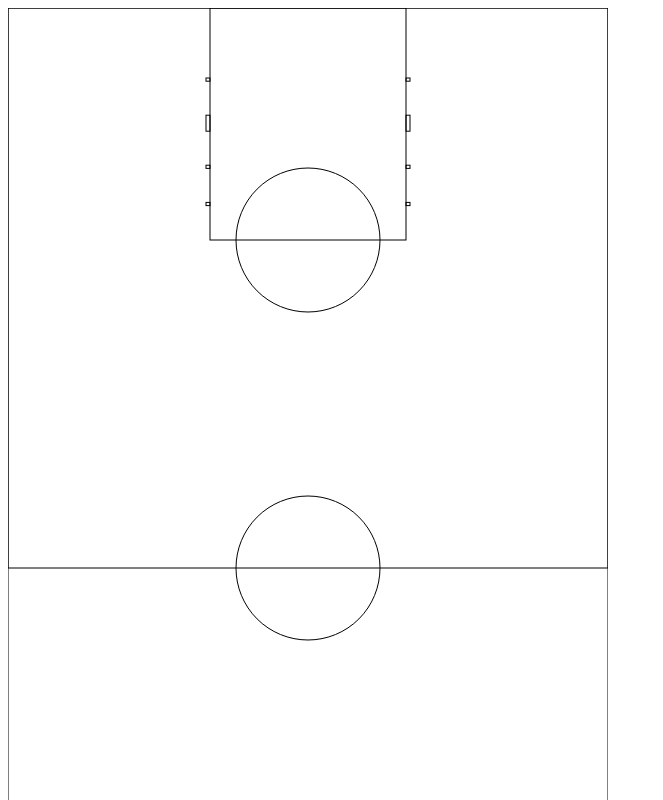
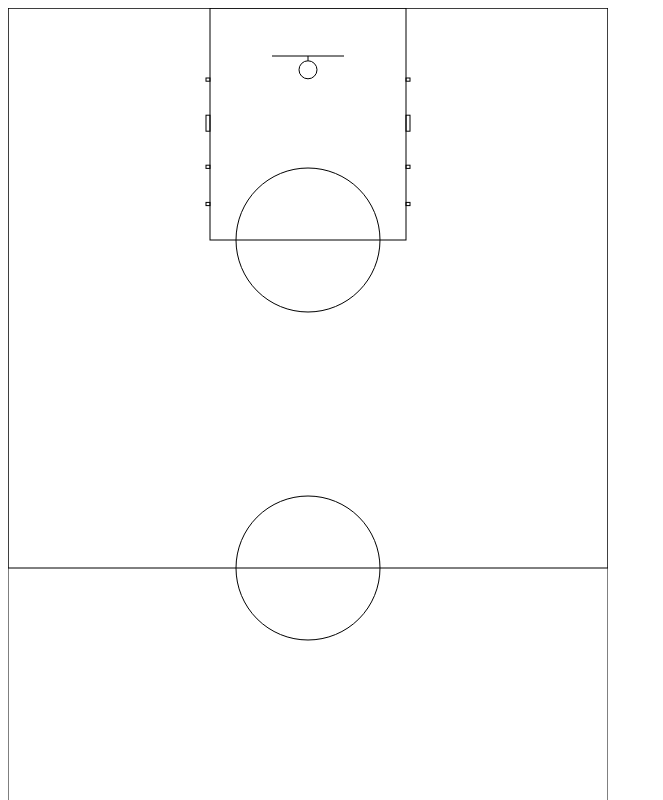
Before and after one commit to jeremyfourna/basket-strategy, a plain HTML site: page dist/index.html in a window 1280 px wide. Shown: the top 800 px of the page, without its empty margins (0-663 px from the left). Drawn offline with nearby package versions, Linux system fonts and the light colour scheme.

Commit message:
Add click event

```diff
--- a/dist/index.html
+++ b/dist/index.html
@@ -2,7 +2,7 @@
 <html lang="en">
 
   <head>
-    <title></title>
+    <title>Basket-Ball strategy</title>
   </head>
 
   <body>
--- a/dist/script.js
+++ b/dist/script.js
@@ -70,8 +70,68 @@ const courtConfig = {
 		topX: 5.05,
 		topY: 22.2,
 		width: 4.9,
-		height: 5.8
+		height: 5.8,
+		separationLines: [{
+			topX: 4.95,
+			topY: 26.25,
+			height: 0.08,
+			width: 0.1,
+		}, {
+			topX: 4.95,
+			topY: 25.32,
+			height: 0.4,
+			width: 0.1,
+		}, {
+			topX: 4.95,
+			topY: 24.07,
+			height: 0.08,
+			width: 0.1,
+		}, {
+			topX: 4.95,
+			topY: 23.14,
+			height: 0.08,
+			width: 0.1,
+		}, {
+			topX: 9.95,
+			topY: 26.25,
+			height: 0.08,
+			width: 0.1,
+		}, {
+			topX: 9.95,
+			topY: 25.32,
+			height: 0.4,
+			width: 0.1,
+		}, {
+			topX: 9.95,
+			topY: 24.07,
+			height: 0.08,
+			width: 0.1,
+		}, {
+			topX: 9.95,
+			topY: 23.14,
+			height: 0.08,
+			width: 0.1,
+		}]
 	},
+	topBasket: {
+		bigLine: {
+			x1: 6.6,
+			y1: 1.2,
+			x2: 8.4,
+			y2: 1.2
+		},
+		smallLine: {
+			x1: 7.5,
+			y1: 1.2,
+			x2: 7.5,
+			y2: 1.32
+		},
+		ring: {
+			centerX: 7.5,
+			centerY: 1.545,
+			radius: 0.225
+		}
+	}
 };
 
 function courtConfigZoomed(zoomSize) {
@@ -115,6 +175,25 @@ function courtConfigZoomed(zoomSize) {
 				width: R.multiply(courtZoom),
 				height: R.multiply(courtZoom),
 				separationLines: R.map(R.evolve(separationLinesTransformations))
+			},
+			topBasket: {
+				bigLine: {
+					x1: R.multiply(courtZoom),
+					y1: R.multiply(courtZoom),
+					x2: R.multiply(courtZoom),
+					y2: R.multiply(courtZoom)
+				},
+				smallLine: {
+					x1: R.multiply(courtZoom),
+					y1: R.multiply(courtZoom),
+					x2: R.multiply(courtZoom),
+					y2: R.multiply(courtZoom)
+				},
+				ring: {
+					centerX: R.multiply(courtZoom),
+					centerY: R.multiply(courtZoom),
+					radius: R.multiply(courtZoom)
+				}
 			}
 		};
 	}
@@ -125,7 +204,9 @@ function courtConfigZoomed(zoomSize) {
 function generateCourt(courtConfig) {
 	console.log(courtConfig);
 	// Create the svg in the body
-	const svg = d3.select('body').append('svg');
+	const svg = d3.select('body')
+		.append('svg')
+		.on('click', clickOnSVG);
 	// Define width and height of the svg
 	svg.attr('width', R.prop('width', courtConfig));
 	svg.attr('height', R.prop('height', courtConfig));
@@ -192,6 +273,37 @@ function generateCourt(courtConfig) {
 		R.path(['bottomPaint', 'height'], courtConfig),
 		svg
 	);
+	// Separation lines for Bottom paint
+	R.map((cur) => {
+		createRectangle(
+			R.prop('topX', cur),
+			R.prop('topY', cur),
+			R.prop('width', cur),
+			R.prop('height', cur),
+			svg
+		);
+	}, R.path(['bottomPaint', 'separationLines'], courtConfig));
+	// Top basket
+	createLine(
+		R.path(['topBasket', 'bigLine', 'x1'], courtConfig),
+		R.path(['topBasket', 'bigLine', 'y1'], courtConfig),
+		R.path(['topBasket', 'bigLine', 'x2'], courtConfig),
+		R.path(['topBasket', 'bigLine', 'y2'], courtConfig),
+		svg
+	);
+	createLine(
+		R.path(['topBasket', 'smallLine', 'x1'], courtConfig),
+		R.path(['topBasket', 'smallLine', 'y1'], courtConfig),
+		R.path(['topBasket', 'smallLine', 'x2'], courtConfig),
+		R.path(['topBasket', 'smallLine', 'y2'], courtConfig),
+		svg
+	);
+	createCircle(
+		R.path(['topBasket', 'ring', 'centerX'], courtConfig),
+		R.path(['topBasket', 'ring', 'centerY'], courtConfig),
+		R.path(['topBasket', 'ring', 'radius'], courtConfig),
+		svg
+	);
 }
 
 function createRectangle(topLeftCornerX, topLeftCornerY, width, height, context) {
@@ -213,5 +325,19 @@ function createCircle(centerX, centerY, radius, context) {
 		.style('stroke', 'black');
 }
 
+function createLine(beginX, beginY, endX, endY, context) {
+	context.append('line')
+		.attr('x1', beginX)
+		.attr('y1', beginY)
+		.attr('x2', endX)
+		.attr('y2', endY)
+		.style('stroke-width', '1')
+		.style('stroke', 'black');
+}
+
+function clickOnSVG() {
+	console.log(d3.mouse(this));
+}
+
 
 generateCourt(courtConfigZoomed(40));
```
